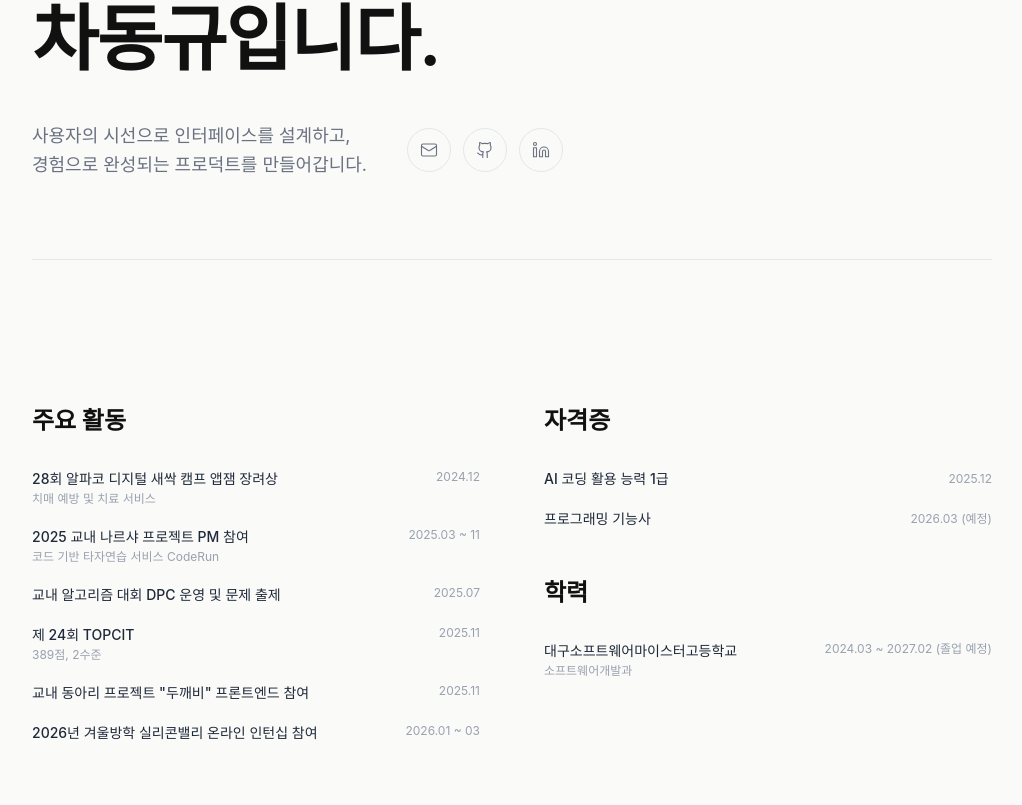
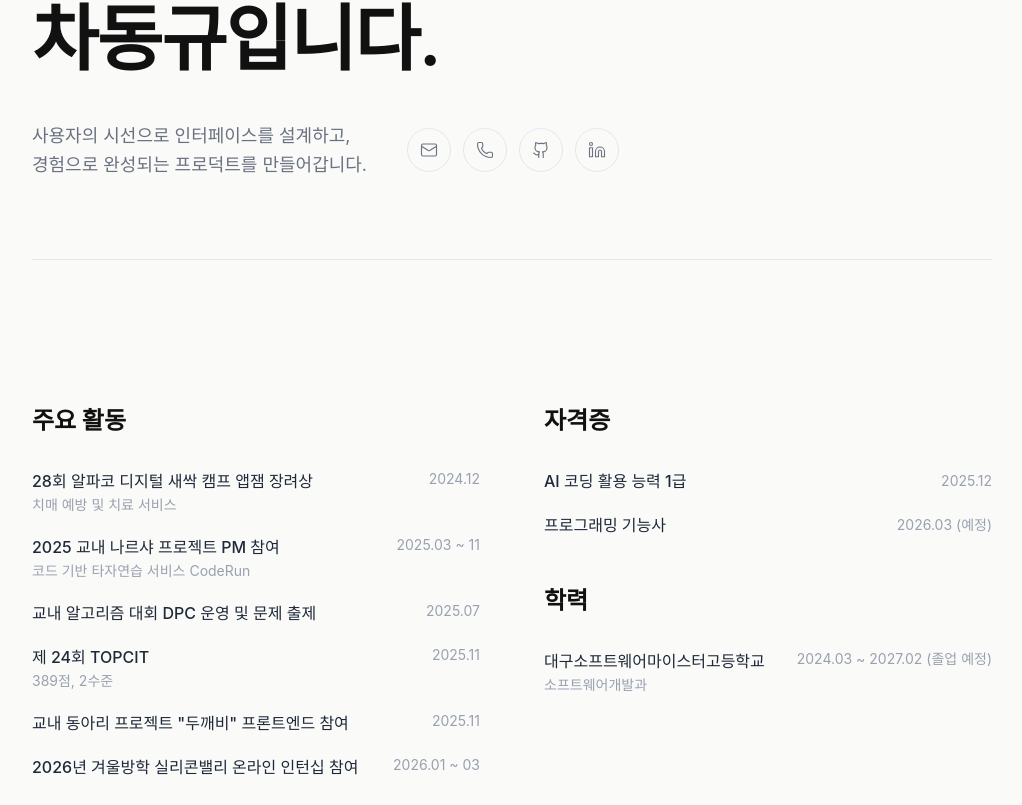
Before and after one commit to lnlp0/MyPortfolio, a React (Vite) app: page / in a window 1280 px wide. Shown: the part 395-1200 px from the top of the page, without its empty margins (128-1150 px from the left). Built offline with nearby package versions, Linux system fonts and the light colour scheme.

Commit message:
feat :: 디자인 수정 및 버튼 추가

```diff
--- a/src/components/Activities.tsx
+++ b/src/components/Activities.tsx
@@ -37,10 +37,10 @@ export default function Activities() {
                 transition={{ delay: i * 0.07, duration: 0.5, ease: [0.22, 1, 0.36, 1] }}
               >
                 <div>
-                  <p className="text-sm font-medium text-gray-800 dark:text-gray-200">{a.title}</p>
-                  {a.sub && <p className="text-xs text-gray-400 dark:text-gray-500 mt-0.5">{a.sub}</p>}
+                  <p className="text-base font-medium text-gray-800 dark:text-gray-200">{a.title}</p>
+                  {a.sub && <p className="text-sm text-gray-400 dark:text-gray-500 mt-0.5">{a.sub}</p>}
                 </div>
-                <span className="text-xs text-gray-400 dark:text-gray-500 shrink-0">{a.period}</span>
+                <span className="text-sm text-gray-400 dark:text-gray-500 shrink-0">{a.period}</span>
               </motion.div>
             ))}
           </div>
@@ -65,8 +65,8 @@ export default function Activities() {
                   viewport={{ once: true }}
                   transition={{ delay: i * 0.07, duration: 0.5, ease: [0.22, 1, 0.36, 1] }}
                 >
-                  <p className="text-sm font-medium text-gray-800 dark:text-gray-200">{c.title}</p>
-                  <span className="text-xs text-gray-400 dark:text-gray-500">{c.period}</span>
+                  <p className="text-base font-medium text-gray-800 dark:text-gray-200">{c.title}</p>
+                  <span className="text-sm text-gray-400 dark:text-gray-500">{c.period}</span>
                 </motion.div>
               ))}
             </div>
@@ -81,10 +81,10 @@ export default function Activities() {
             <h2 className="text-2xl font-bold mb-8 dark:text-gray-100">학력</h2>
             <div className="flex justify-between items-start">
               <div>
-                <p className="text-sm font-medium text-gray-800 dark:text-gray-200">대구소프트웨어마이스터고등학교</p>
-                <p className="text-xs text-gray-400 dark:text-gray-500 mt-0.5">소프트웨어개발과</p>
+                <p className="text-base font-medium text-gray-800 dark:text-gray-200">대구소프트웨어마이스터고등학교</p>
+                <p className="text-sm text-gray-400 dark:text-gray-500 mt-0.5">소프트웨어개발과</p>
               </div>
-              <span className="text-xs text-gray-400 dark:text-gray-500 shrink-0">2024.03 ~ 2027.02 (졸업 예정)</span>
+              <span className="text-sm text-gray-400 dark:text-gray-500 shrink-0">2024.03 ~ 2027.02 (졸업 예정)</span>
             </div>
           </motion.div>
         </div>
--- a/src/components/Hero.tsx
+++ b/src/components/Hero.tsx
@@ -1,5 +1,5 @@
 import { motion } from 'motion/react'
-import { Mail, Github, Linkedin } from 'lucide-react'
+import { Mail, Github, Linkedin, Phone } from 'lucide-react'
 import { useEffect, useState } from 'react'
 
 type Segment = { text: string; className?: string; isEm?: boolean }
@@ -41,12 +41,14 @@ const fadeUp = {
 
 const contacts = [
   { label: 'Email', href: 'mailto:me@lnlp.dev', Icon: Mail },
+  { label: 'Phone', href: `tel:${import.meta.env.VITE_PHONE}`, Icon: Phone },
   { label: 'GitHub', href: 'https://github.com/lnlp0', Icon: Github },
   { label: 'LinkedIn', href: 'https://linkedin.com/in/lnlp', Icon: Linkedin },
 ]
 
 export default function Hero() {
   const [count, setCount] = useState(0)
+  const typingDone = count >= TOTAL_CHARS
 
   useEffect(() => {
     if (count >= TOTAL_CHARS) return
@@ -122,8 +124,8 @@ export default function Hero() {
           className="text-gray-500 dark:text-gray-400 text-base md:text-lg leading-relaxed"
           variants={fadeUp}
           initial="hidden"
-          animate="show"
-          custom={4}
+          animate={typingDone ? 'show' : 'hidden'}
+          custom={0}
         >
           사용자의 시선으로 인터페이스를 설계하고,
           <br />
@@ -135,8 +137,8 @@ export default function Hero() {
           className="flex gap-3"
           variants={fadeUp}
           initial="hidden"
-          animate="show"
-          custom={5}
+          animate={typingDone ? 'show' : 'hidden'}
+          custom={1}
         >
           {contacts.map(({ label, href, Icon }) => (
             <a
@@ -158,8 +160,8 @@ export default function Hero() {
         className="mt-20 pt-8 border-t border-gray-200 dark:border-gray-800"
         variants={fadeUp}
         initial="hidden"
-        animate="show"
-        custom={6}
+        animate={typingDone ? 'show' : 'hidden'}
+        custom={2}
       />
     </section>
   )
```
Also changed, not shown: 1 other file (tests, documents, lock files or other folders).
